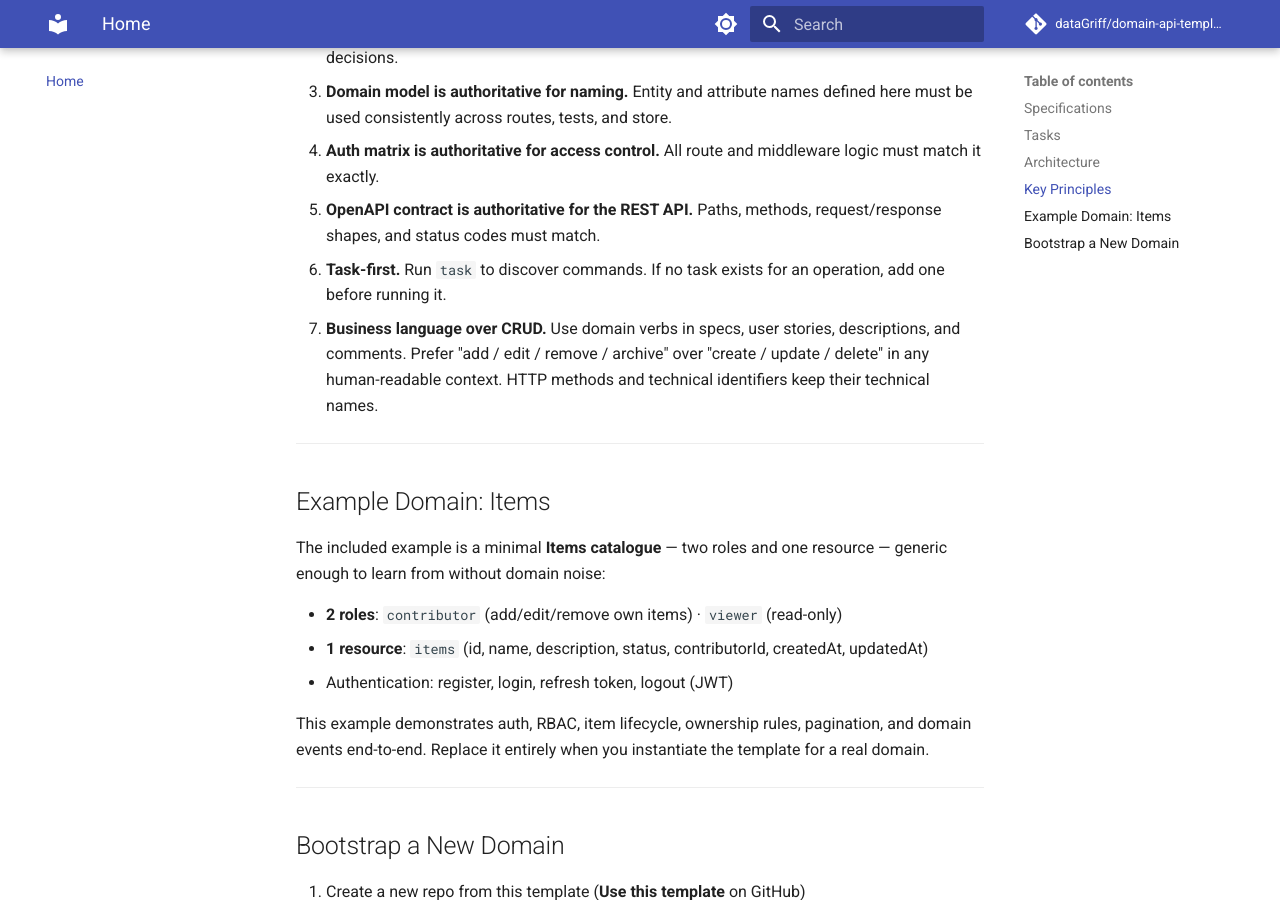
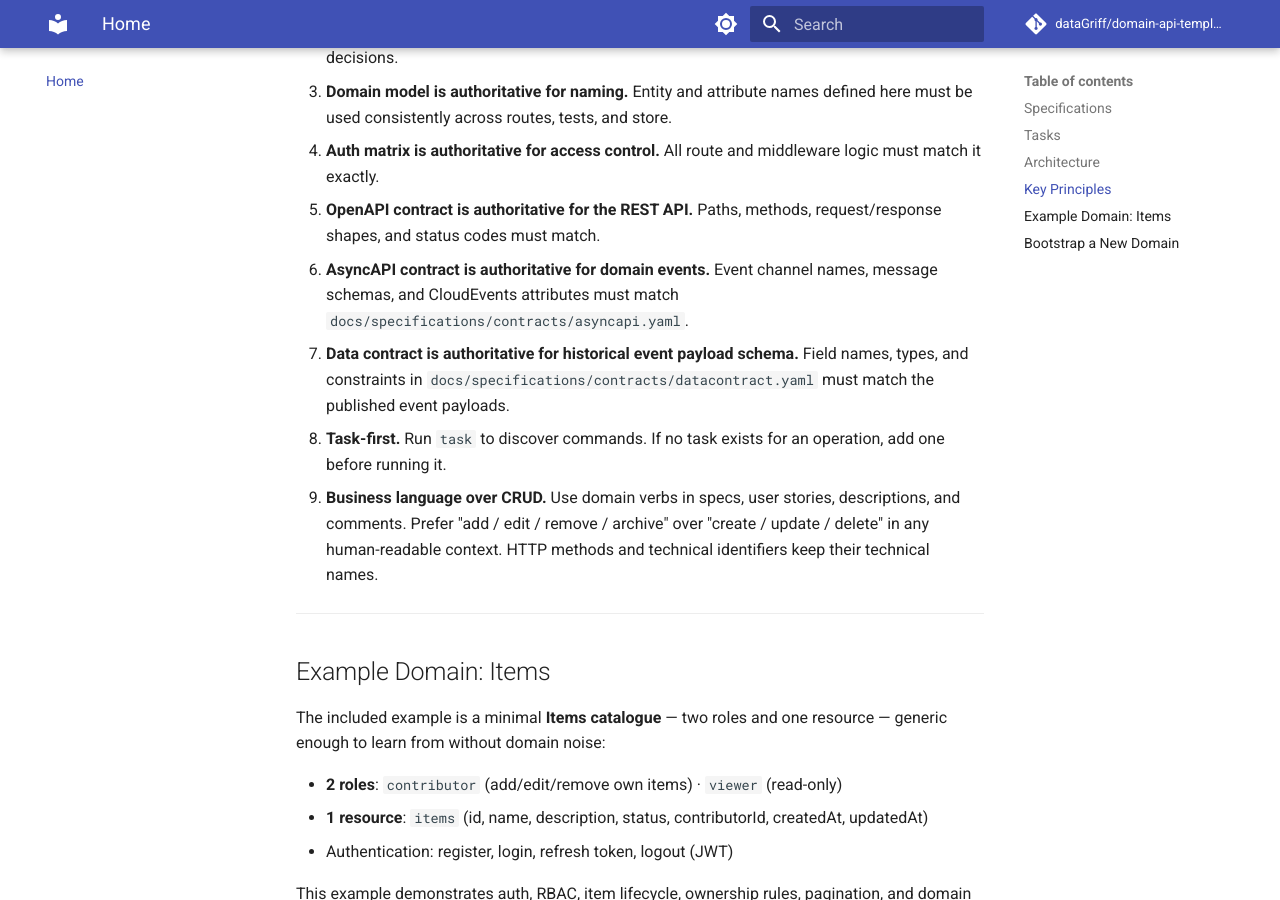
Before and after one commit to dataGriff/domain-api-template, an MkDocs documentation site: the page built from docs/index.md, in a window 1280 px wide and 900 px high, scrolled down 2016 px. Built offline with MkDocs 1.6.1 and Material for MkDocs 9.7.7, drawn with Linux system fonts in a browser that asks for light colours; comment, search, counter and statistics services are not loaded.

Commit message:
docs: add AsyncAPI and data contract references throughout docs
Agent-Logs-Url: https://github.com/dataGriff/domain-api-template/sessions/3254f0d8-6c42-4349-a5d6-de42a7fa6e00

Co-authored-by: dataGriff <16266964+dataGriff@users.noreply.github.com>

```diff
--- a/docs/index.md
+++ b/docs/index.md
@@ -65,8 +65,10 @@ task docs:serve     # serve this documentation site locally
 3. **Domain model is authoritative for naming.** Entity and attribute names defined here must be used consistently across routes, tests, and store.
 4. **Auth matrix is authoritative for access control.** All route and middleware logic must match it exactly.
 5. **OpenAPI contract is authoritative for the REST API.** Paths, methods, request/response shapes, and status codes must match.
-6. **Task-first.** Run `task` to discover commands. If no task exists for an operation, add one before running it.
-7. **Business language over CRUD.** Use domain verbs in specs, user stories, descriptions, and comments. Prefer "add / edit / remove / archive" over "create / update / delete" in any human-readable context. HTTP methods and technical identifiers keep their technical names.
+6. **AsyncAPI contract is authoritative for domain events.** Event channel names, message schemas, and CloudEvents attributes must match `docs/specifications/contracts/asyncapi.yaml`.
+7. **Data contract is authoritative for historical event payload schema.** Field names, types, and constraints in `docs/specifications/contracts/datacontract.yaml` must match the published event payloads.
+8. **Task-first.** Run `task` to discover commands. If no task exists for an operation, add one before running it.
+9. **Business language over CRUD.** Use domain verbs in specs, user stories, descriptions, and comments. Prefer "add / edit / remove / archive" over "create / update / delete" in any human-readable context. HTTP methods and technical identifiers keep their technical names.
 
 ---
 
```
Also changed, not shown: AGENTS.md (+4 -2 lines), README.md (+1 -0 lines), .github/instructions/api-implementation.instructions.md, .github/instructions/specs.instructions.md.
